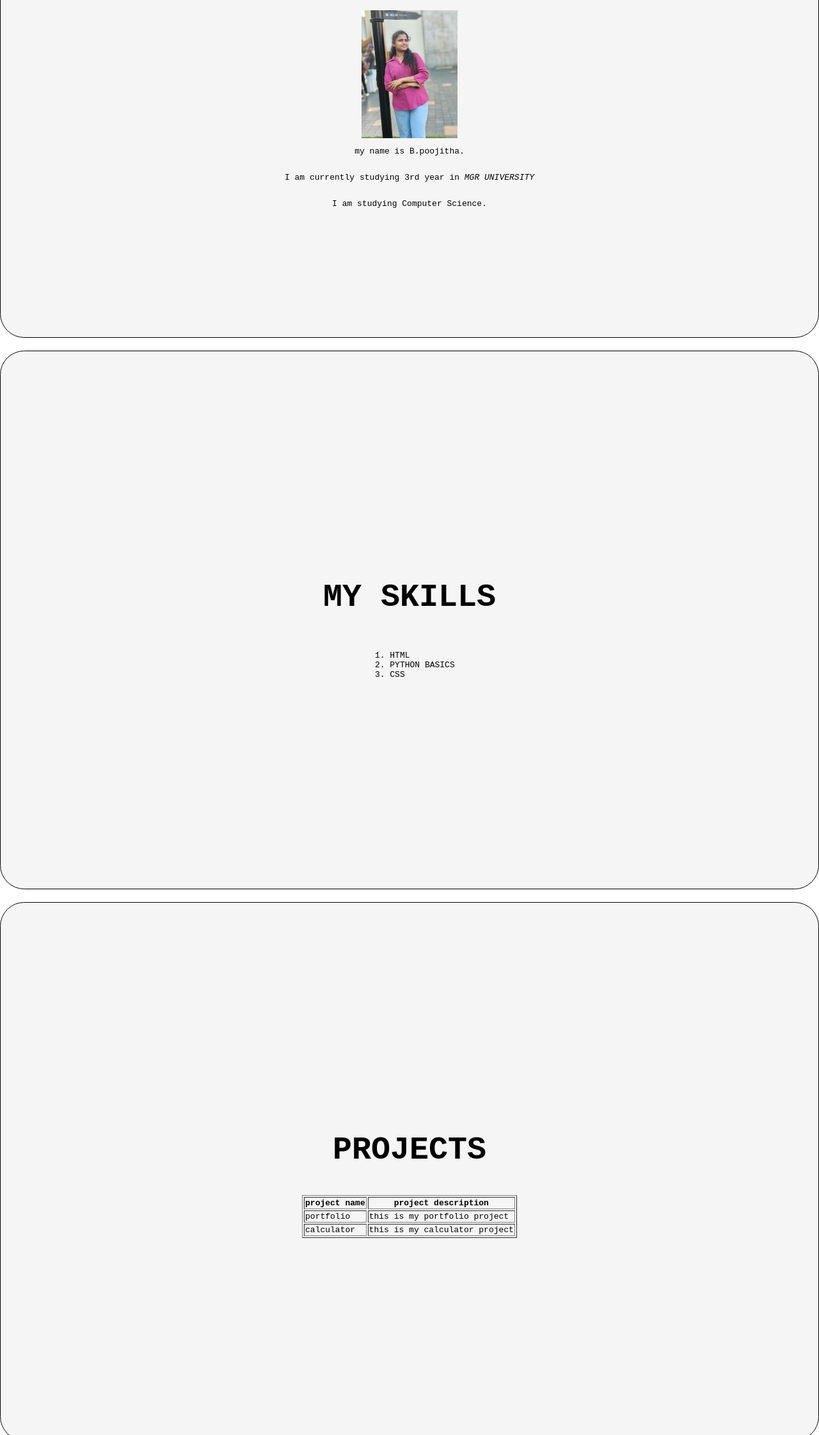
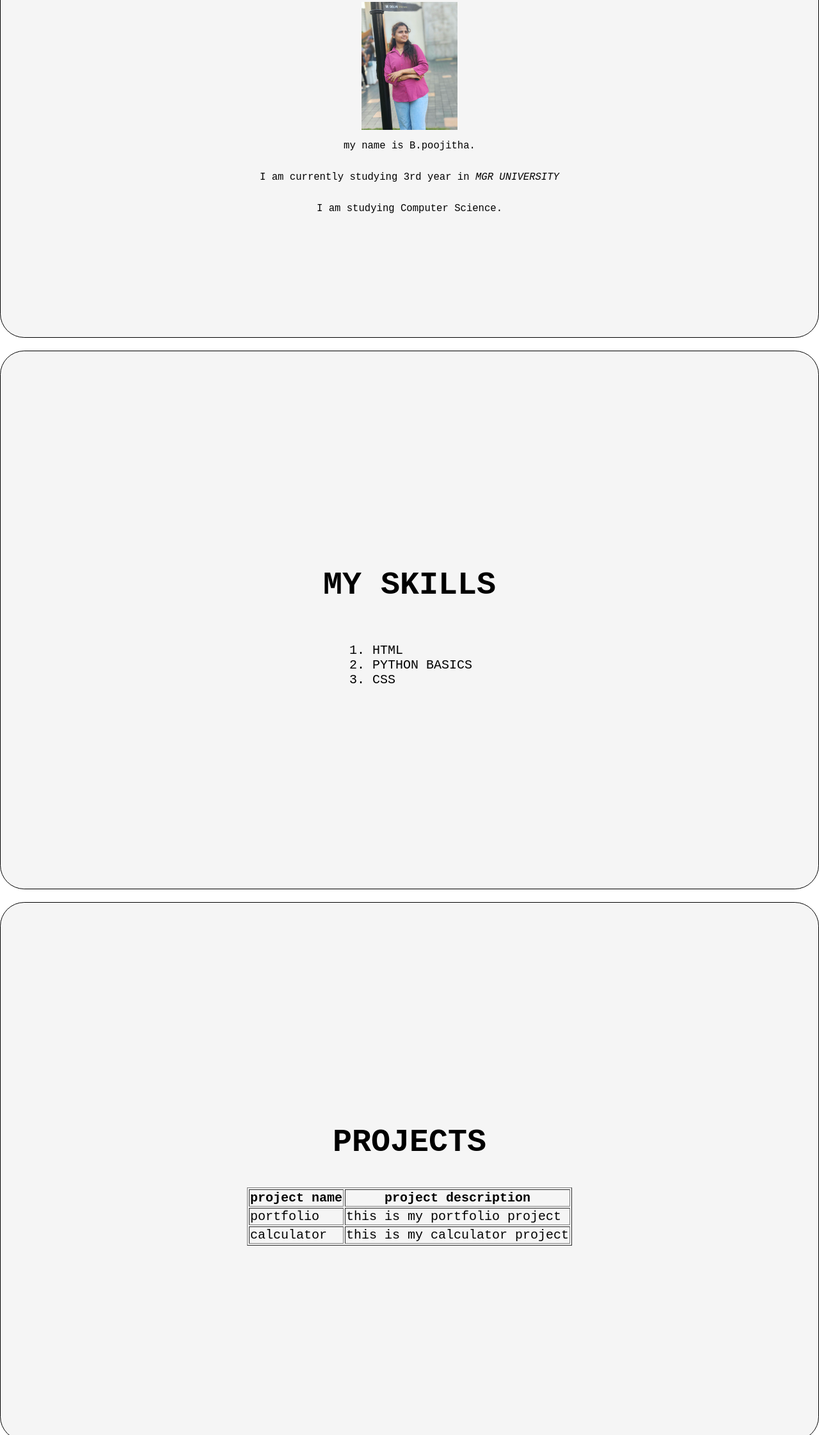
Before and after one commit to Poojithajayaram/my-portfolio, a plain HTML site: page index.html in a window 1280 px wide. Shown: the part 1114-3357 px from the top of the page at 64% size. Drawn offline with Linux system fonts and the light colour scheme.

Commit message:
Update website

```diff
--- a/styles.css
+++ b/styles.css
@@ -78,7 +78,7 @@ footer{
 .top{
     height: 70px;
     width: 70px;
-    border:2px;
+    border:4px;
     border-radius: 50px;
     cursor: pointer;
     color:white;
@@ -88,6 +88,14 @@ footer{
     right:0;
     border-color: black;
 }
-main{
-    font-size: medium;
+
+p{
+    font-size: larger;
 }
+
+ol{
+    font-size: x-large;
+}
+tr{
+    font-size: x-large;
+}
```
Also changed, not shown: index.html (renamed from html.html, +1 -0 lines), demo.jpeg (deleted).
